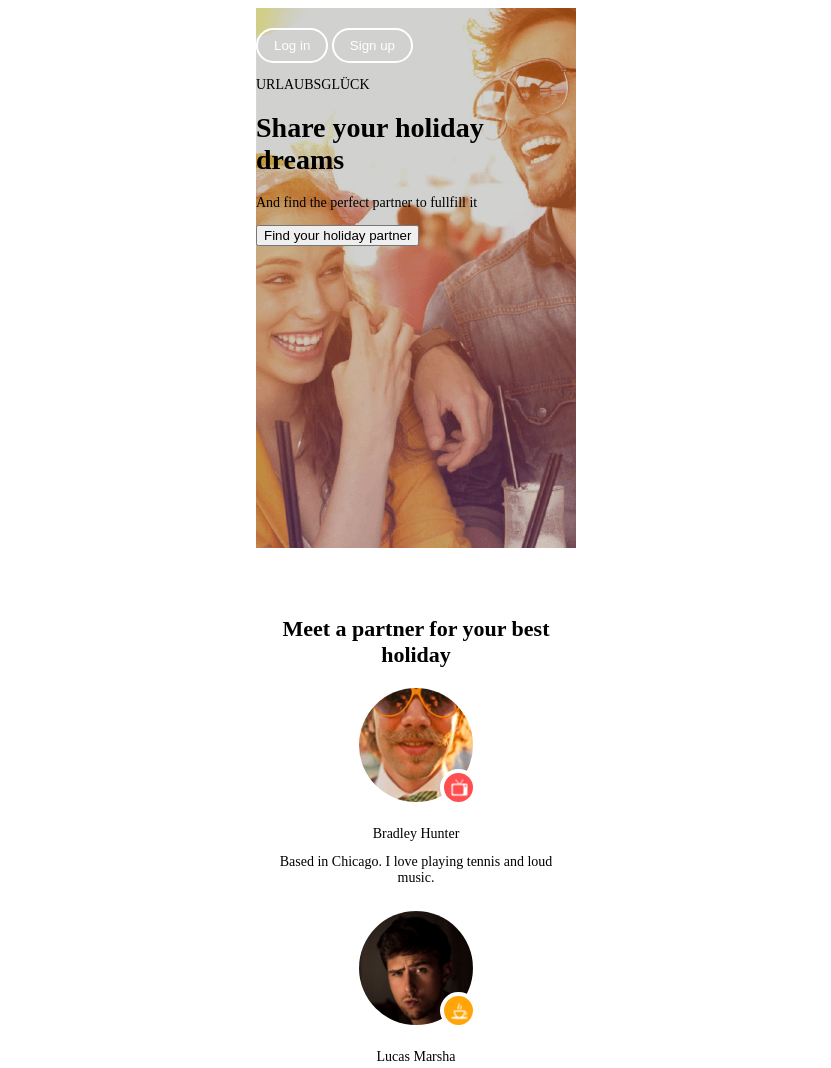
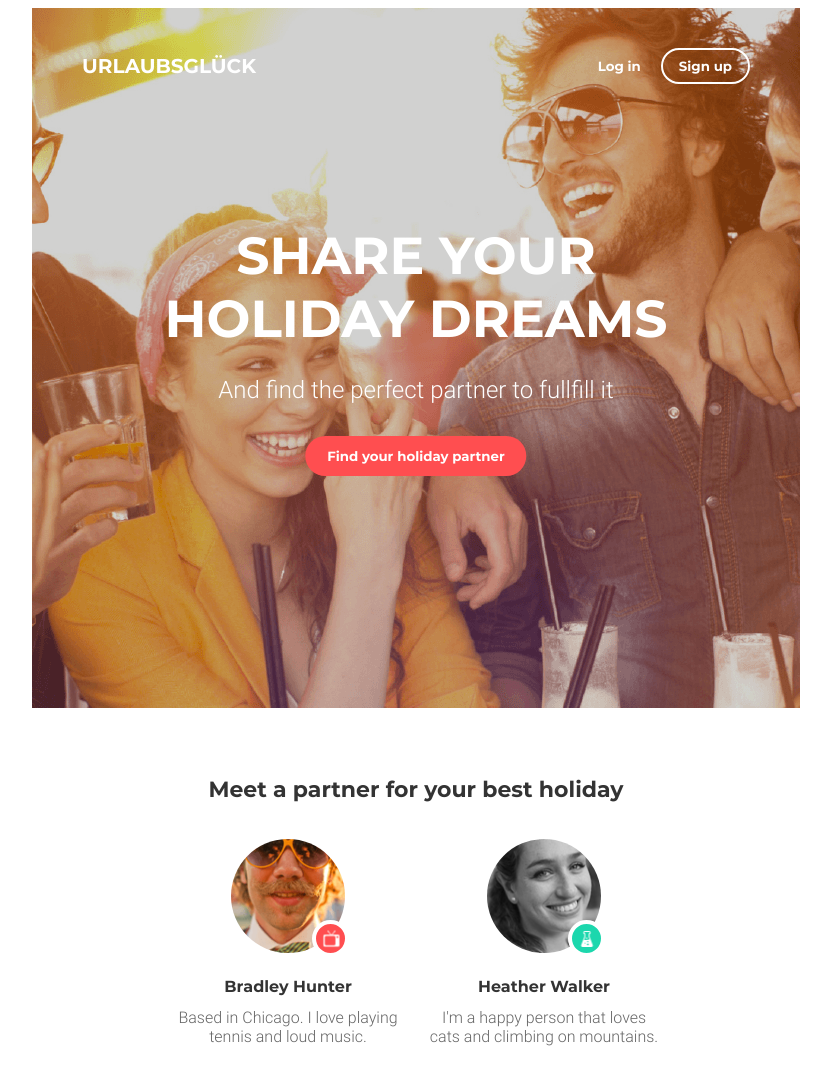
Before and after one commit to OksanaGrushko/goit-fe-course, a plain HTML site: page module-08/index.html in a window 1280 px wide. Shown: the top 1068 px of the page, without its empty margins (224-1055 px from the left). Drawn offline with Linux system fonts and the light colour scheme.

Commit message:
did everything

```diff
--- a/module-08/css/style.css
+++ b/module-08/css/style.css
@@ -17,30 +17,38 @@ img {
     height: auto;
 }
 
+/* montserrat-700 - latin */
+@font-face {
+    font-family: 'Montserrat';
+    font-style: normal;
+    font-weight: 700;
+    src: local('Montserrat Bold'), local('Montserrat-Bold'),
+        url('../fonts/montserrat-v14-latin-700.woff2') format('woff2'),
+        /* Chrome 26+, Opera 23+, Firefox 39+ */
+        url('../fonts/montserrat-v14-latin-700.woff') format('woff');
+    /* Chrome 6+, Firefox 3.6+, IE 9+, Safari 5.1+ */
+}
+
+/* roboto-300 - latin */
+@font-face {
+    font-family: 'Roboto';
+    font-style: normal;
+    font-weight: 300;
+    src: local('Roboto Light'), local('Roboto-Light'),
+        url('../fonts/roboto-v20-latin-300.woff2') format('woff2'),
+        /* Chrome 26+, Opera 23+, Firefox 39+ */
+        url('../fonts/roboto-v20-latin-300.woff') format('woff');
+    /* Chrome 6+, Firefox 3.6+, IE 9+, Safari 5.1+ */
+}
+
+.body {
+    font-size: 14px;
+    line-height: 1.2;
+}
+
 .wrapper {
     width: 320px;
-    font-size: 14px;
     margin: 0 auto;
-}
-.button{
-    display: inline-block;
-    margin-top: 20px;
-
-}
-.log-in{
-    /* border: none;
-    color: rgb(255, 255, 255); */
-
-}
-.sign-in, .log-in{
-    border-style: solid;
-  border-width: 2px;
-  border-color: rgb(255, 255, 255);
-  background-color: rgba(26, 25, 21, 0);
-  color:  rgb(255, 255, 255);
-  border-radius: 20px;
-  padding: 8px 16px;
-
 }
 
 .sait {
@@ -52,6 +60,71 @@ img {
     margin-bottom: 68px;
 }
 
+.button {
+    display: inline-block;
+    margin-top: 20px;
+    margin-bottom: 118px;
+}
+
+.log-in {
+    border: none;
+}
+
+.sign-in,
+.log-in {
+    background-color: rgba(26, 25, 21, 0);
+    color: rgb(255, 255, 255);
+    padding: 8px 16px;
+    font-family: 'Montserrat', sans-serif;
+}
+
+.sign-in {
+    border: solid 2px rgb(255, 255, 255);
+    border-radius: 20px;
+}
+
+.text,
+h1,
+.text-item {
+    color: rgb(255, 255, 255);
+    text-align: center;
+    margin: 0;
+}
+
+.text {
+    margin-bottom: 30px;
+    text-transform: uppercase;
+    font-size: 20px;
+    font-family: 'Montserrat', sans-serif;
+}
+
+h1 {
+    margin-bottom: 10px;
+    text-transform: uppercase;
+    font-size: 30px;
+    font-family: 'Montserrat', sans-serif;
+}
+
+.text-item {
+    margin-bottom: 18px;
+    font-size: 18px;
+    font-family: 'Roboto', sans-serif;
+    padding: 0 20px;
+}
+
+.button-partner {
+    color: rgb(255, 255, 255);
+    border-radius: 20px;
+    background-color: rgb(255, 78, 80);
+    border-style: none;
+    border-width: 2px;
+    background-color: rgb(255, 78, 80);
+    padding: 12px 47px;
+    position: relative;
+    left: 50%;
+    transform: translateX(-50%);
+    font-family: 'Montserrat', sans-serif;
+}
 
 
 /* SECTION */
@@ -63,7 +136,9 @@ h2 {
     text-align: center;
     font-size: 22px;
     margin: 0;
-    margin-bottom: 16px;
+    margin-bottom: 12px;
+    color: rgb(51, 51, 51);
+    font-family: 'Montserrat', sans-serif;
 }
 
 .partner {
@@ -75,9 +150,7 @@ h2 {
 
 .partner-item {}
 
-.partner-item:not(:nth-last-child(-n+1)) {
-    margin-bottom: 21px;
-}
+
 
 .partner-item_icons {
     height: 122px;
@@ -143,16 +216,152 @@ h2 {
 
 .partner-first_and_last_name {
     margin-bottom: 12px;
+    color: rgb(51, 51, 51);
+    font-family: 'Montserrat', sans-serif;
+}
+
+.partner-about_me {
+    color: rgb(102, 102, 102);
+    font-family: 'Roboto', sans-serif;
 }
 
 .see {
     color: rgb(255, 78, 80);
-    ;
     border-style: solid;
     border-width: 2px;
     border-color: rgb(255, 78, 80);
     border-radius: 20px;
     background-color: rgb(255, 255, 255);
-    padding: 12px 72px;
-    margin: 0 10px;
+    padding: 12px 70px;
+    position: relative;
+    left: 50%;
+    transform: translateX(-50%);
+    font-family: 'Montserrat', sans-serif;
 }
+
+@media screen and (max-width: 767px) {
+    .button {
+        position: relative;
+        left: 50%;
+        transform: translateX(-50%);
+    }
+
+    .partner-item:not(:nth-last-child(-n+1)) {
+        margin-bottom: 21px;
+    }
+}
+
+@media screen and (min-width: 768px) {
+    .wrapper {
+        width: 748px;
+        padding: 0 40px;
+    }
+
+    .sait {
+        min-height: 700px;
+        background-image: url(../img/background/Vector\ Smart\ Object\ tabl.png);
+
+    }
+
+    .content {
+        display: inline-block;
+    }
+
+    .naw {
+        margin-top: 40px;
+        display: flex;
+        flex-direction: row-reverse;
+        justify-content: space-between;
+        margin-bottom: 140px;
+        align-items: center;
+    }
+
+    .button {
+        margin: 0;
+    }
+
+    .text {
+        margin: 0;
+    }
+
+    h1 {
+        padding: 0 82px;
+        font-size: 52px;
+        margin-bottom: 26px;
+    }
+
+    .text-item {
+        font-size: 24px;
+        margin-bottom: 32px;
+    }
+
+    .button-partner {
+        padding: 12px 22px;
+    }
+
+    /* SECTION */
+    .partner-infirmation {
+        padding: 0;
+        width: 492px;
+        margin: 0 auto;
+    }
+
+    h2 {
+        margin-bottom: 32px;
+    }
+
+    .partner {
+        display: flex;
+        flex-wrap: wrap;
+        margin-bottom: 26px;
+    }
+
+    .partner-item {
+        margin: 0;
+        width: 236px;
+    }
+
+    .see {
+        padding: 10px 28px;
+    }
+}
+
+@media screen and (min-width: 768px) and (max-width:1439px) {
+    .partner-item:not(:nth-child(2n)) {
+        margin-right: 20px;
+    }
+
+    .partner-item:not(:nth-last-child(-n+2)) {
+        margin-bottom: 50px;
+    }
+}
+
+@media screen and (min-width: 1440px) {
+    .wrapper {
+        width: 940px;
+        padding: 0;
+    }
+
+    .sait {
+        min-height: 700px;
+        background-image: url(../img/background/Vector\ Smart\ Object\ desktop.png);
+    }
+
+    h1 {
+        padding: 0 218px;
+    }
+
+    /* SECTION */
+    .partner-infirmation {
+        width: 940px;
+    }
+
+    .partner-item {
+        width: 220px;
+        margin-bottom: 0;
+    }
+
+    .partner-item:not(:nth-child(4n)) {
+        margin-right: 20px;
+    }
+}
--- a/module-08/index.html
+++ b/module-08/index.html
@@ -11,18 +11,20 @@
 </head>
 
 <body>
-    <header class="sait">
-        <div class="wrapper">
-            <!-- <div > -->
-                <div class="button">
-                <button type="submit" class="log-in">Log in</button>
-                <button type="submit" class="sign-in">Sign up</button>
+    <header class="sait ">
+        <div class="wrapper ">
+            <div class="content">
+                <div class="naw">
+                    <div class="button">
+                        <button type="submit" class="log-in">Log in</button>
+                        <button type="submit" class="sign-in">Sign up</button>
+                    </div>
+                    <p class="text">URLAUBSGLÜCK</p>
                 </div>
-                <p>URLAUBSGLÜCK</p>
                 <h1>Share your holiday dreams</h1>
-                <p>And find the perfect partner to fullfill it</p>
-                <button>Find your holiday partner</button>
-            <!-- </div> -->
+                <p class="text-item">And find the perfect partner to fullfill it</p>
+                <button class="button-partner">Find your holiday partner</button>
+            </div>
         </div>
     </header>
 
@@ -30,7 +32,7 @@
         <div class="wrapper">
             <div class="partner-infirmation">
                 <h2>Meet a partner for your best holiday</h2>
-                <ul class="partner">
+                <ul class="partner ">
                     <li class="partner-item">
                         <div class="partner-item_icons"><img class="partner-item_foto" src="img/pictures/Layer 6.png"
                                 alt="man">
@@ -39,6 +41,15 @@
                         </div>
                         <p class="partner-first_and_last_name">Bradley Hunter</p>
                         <p class="partner-about_me">Based in Chicago. I love playing tennis and loud music.</p>
+                    </li>
+                    <li class="partner-item">
+                        <div class="partner-item_icons"><img class="partner-item_foto" src="img/pictures/Layer 7.png"
+                                alt="woman">
+                            <div class="icons-item blue"><img class="icons-item_shape" src="img/icons/Shape 155.png">
+                            </div>
+                        </div>
+                        <p class="partner-first_and_last_name">Heather Walker</p>
+                        <p class="partner-about_me">I'm a happy person that loves cats and climbing on mountains.</p>
                     </li>
                     <li class="partner-item">
                         <div class="partner-item_icons"><img class="partner-item_foto" src="img/pictures/Layer 8.png"
@@ -51,15 +62,6 @@
                             passion
                             to colours, typography
                             and skateboards.</p>
-                    </li>
-                    <li class="partner-item">
-                        <div class="partner-item_icons"><img class="partner-item_foto" src="img/pictures/Layer 7.png"
-                                alt="woman">
-                            <div class="icons-item blue"><img class="icons-item_shape" src="img/icons/Shape 155.png">
-                            </div>
-                        </div>
-                        <p class="partner-first_and_last_name">Heather Walker</p>
-                        <p class="partner-about_me">I'm a happy person that loves cats and climbing on mountains.</p>
                     </li>
                     <li class="partner-item">
                         <div class="partner-item_icons"><img class="partner-item_foto" src="img/pictures/Layer 10.png"
```
Also changed, not shown: module-08/fonts/montserrat-v14-latin-700.woff (added), module-08/fonts/montserrat-v14-latin-700.woff2 (added), module-08/fonts/roboto-v20-latin-300.woff (added), module-08/fonts/roboto-v20-latin-300.woff2 (added), module-08/img/background/Vector Smart Object desktop.png (added), module-08/img/background/Vector Smart Object tabl.png (added).
